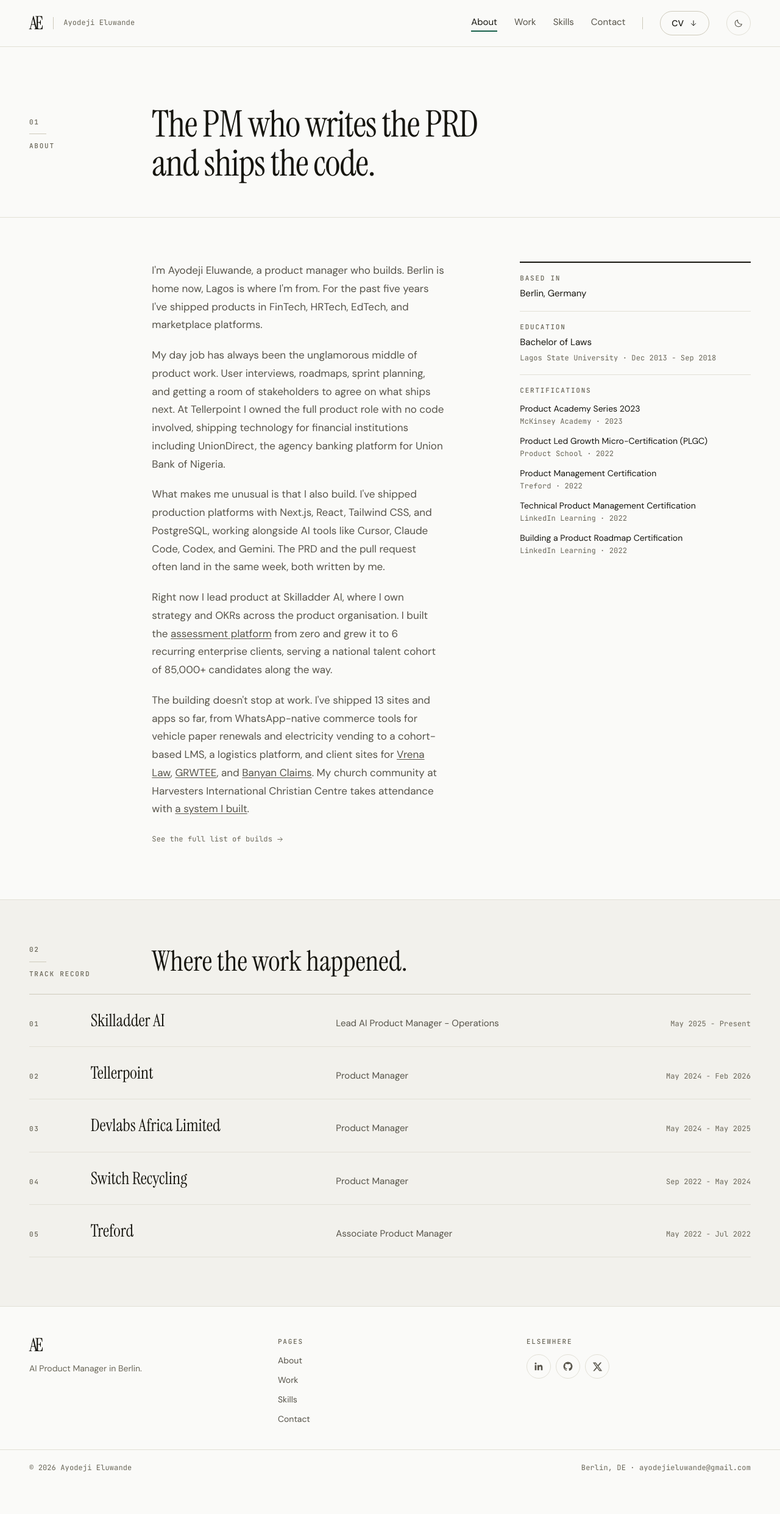
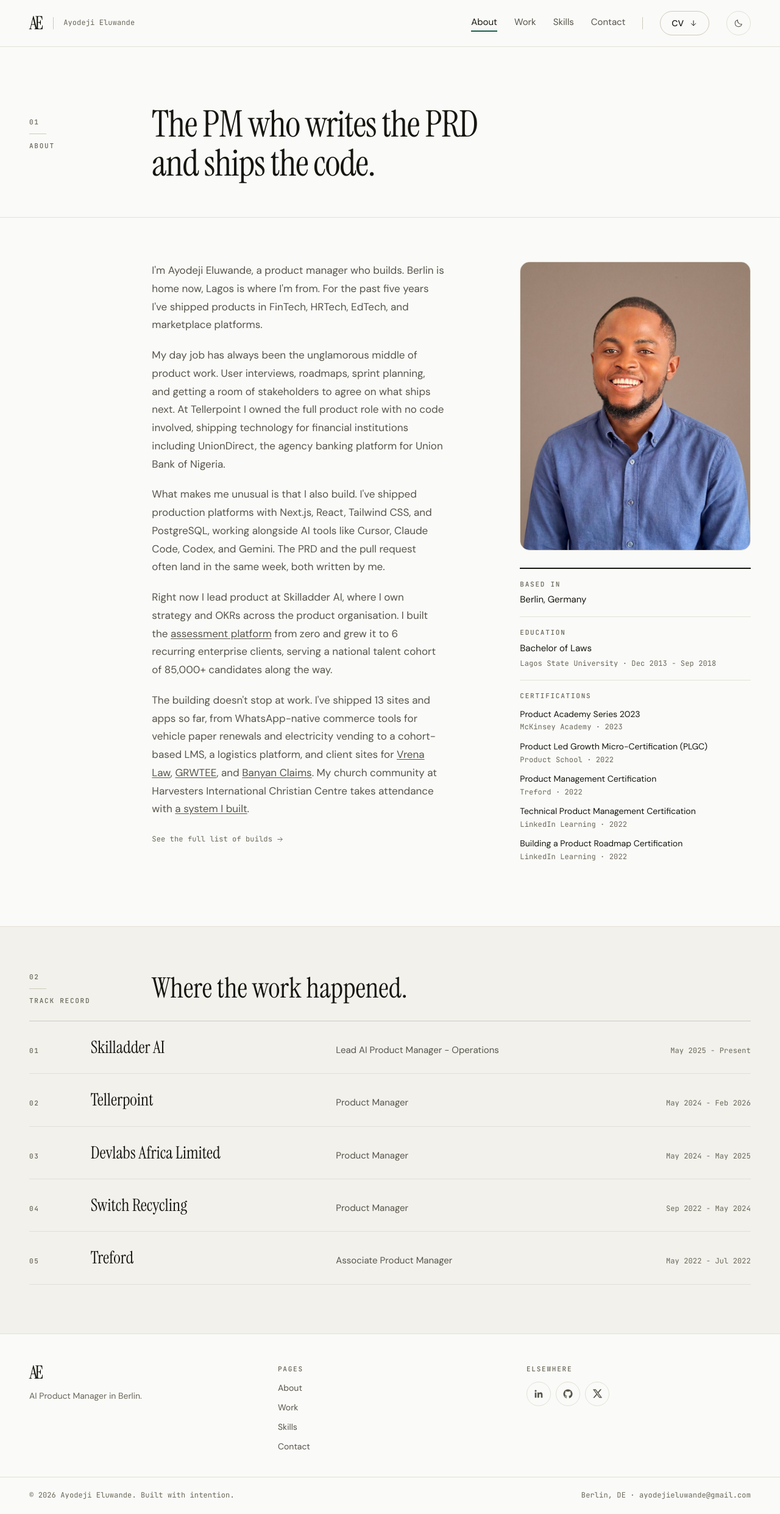
Before and after one commit to IamDejman/portfolio, a Next.js app: page /about in a window 1280 px wide. Shown: the whole page at 61% size. Before the commit the page ends 2438 px from the top, so only its background shows below. Built offline with nearby package versions, Linux system fonts and the light colour scheme.

Commit message:
feat(ui): Add portrait to hero and about, restore footer sign-off
Portrait sits above the hero dossier and the about sidebar, optimized
to 1000px and served through next/image. Restore the Built with
intention line in the footer.

```diff
--- a/src/app/about/page.tsx
+++ b/src/app/about/page.tsx
@@ -1,5 +1,6 @@
 import type { Metadata } from "next";
 import Link from "next/link";
+import Image from "next/image";
 import { currentRoles, pastRoles, education, certifications } from "@/data/content";
 import Reveal from "@/components/Reveal";
 import RailHead from "@/components/RailHead";
@@ -95,6 +96,15 @@
 
         {/* Dossier column */}
         <Reveal delay={120} className="md:col-span-4 md:col-start-9">
+          <div className="relative mb-7 aspect-[4/5] overflow-hidden rounded-2xl border border-line bg-surface">
+            <Image
+              src="/ayodeji.jpg"
+              alt="Portrait of Ayodeji Eluwande"
+              fill
+              sizes="(max-width: 768px) 100vw, 400px"
+              className="object-cover"
+            />
+          </div>
           <div className="border-t-2 border-ink">
             <div className="flex flex-col gap-1 border-b border-line py-4">
               <span className="label">Based in</span>
--- a/src/app/page.tsx
+++ b/src/app/page.tsx
@@ -1,4 +1,5 @@
 import Link from "next/link";
+import Image from "next/image";
 import {
   siteConfig,
   stats,
@@ -65,6 +66,16 @@
           </div>
 
           <div className="md:col-span-3 md:col-start-10">
+            <div className="relative mb-6 aspect-[4/5] overflow-hidden rounded-2xl border border-line bg-surface">
+              <Image
+                src="/ayodeji.jpg"
+                alt="Portrait of Ayodeji Eluwande"
+                fill
+                sizes="(max-width: 768px) 100vw, 300px"
+                className="object-cover"
+                priority
+              />
+            </div>
             <div className="border-t-2 border-ink pt-4">
               {heroFacts.map((f) => (
                 <div
--- a/src/components/Footer.tsx
+++ b/src/components/Footer.tsx
@@ -77,7 +77,8 @@
       <div className="border-t border-line">
         <div className="mx-auto flex max-w-[1280px] flex-col gap-2 px-5 py-5 sm:flex-row sm:items-center sm:justify-between md:px-12">
           <span className="meta">
-            &copy; {new Date().getFullYear()} {siteConfig.fullName}
+            &copy; {new Date().getFullYear()} {siteConfig.fullName}. Built with
+            intention.
           </span>
           <span className="meta">Berlin, DE · {siteConfig.email}</span>
         </div>
```
Also changed, not shown: public/ayodeji.jpg (added).
